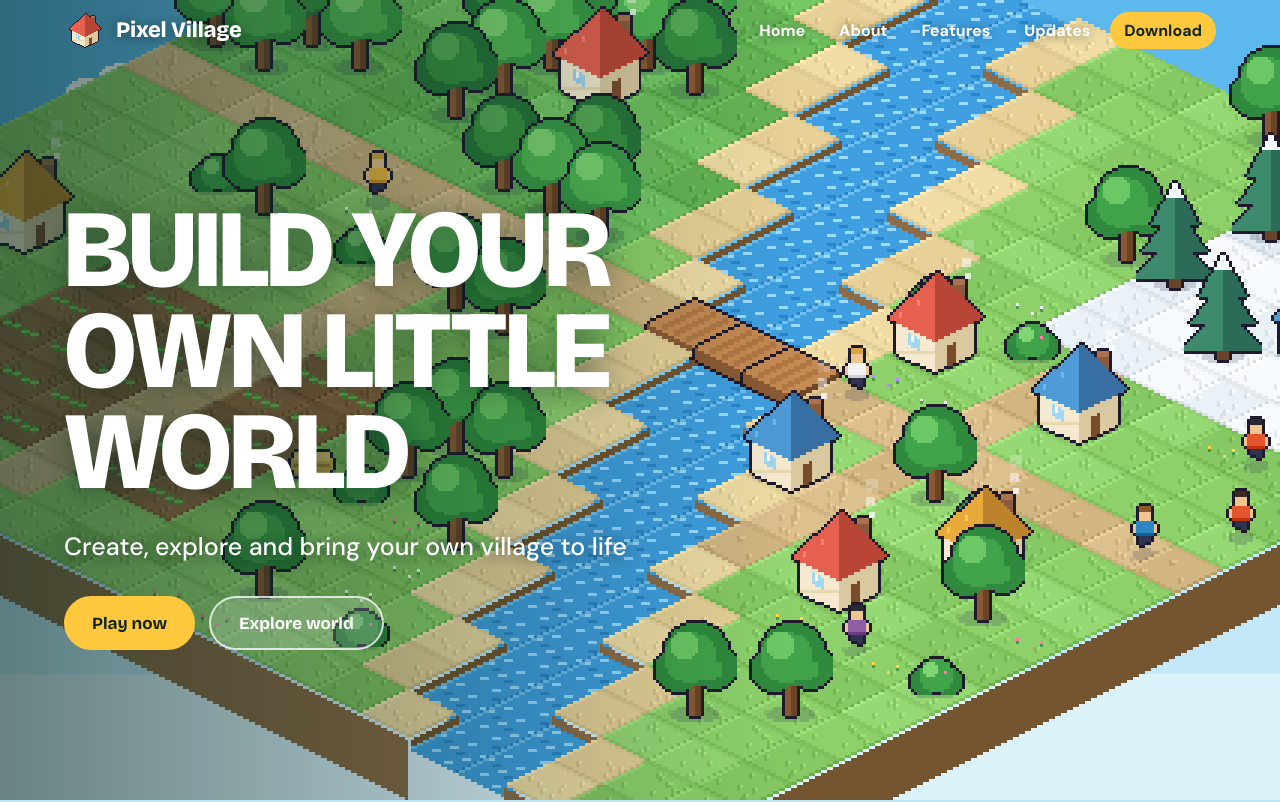
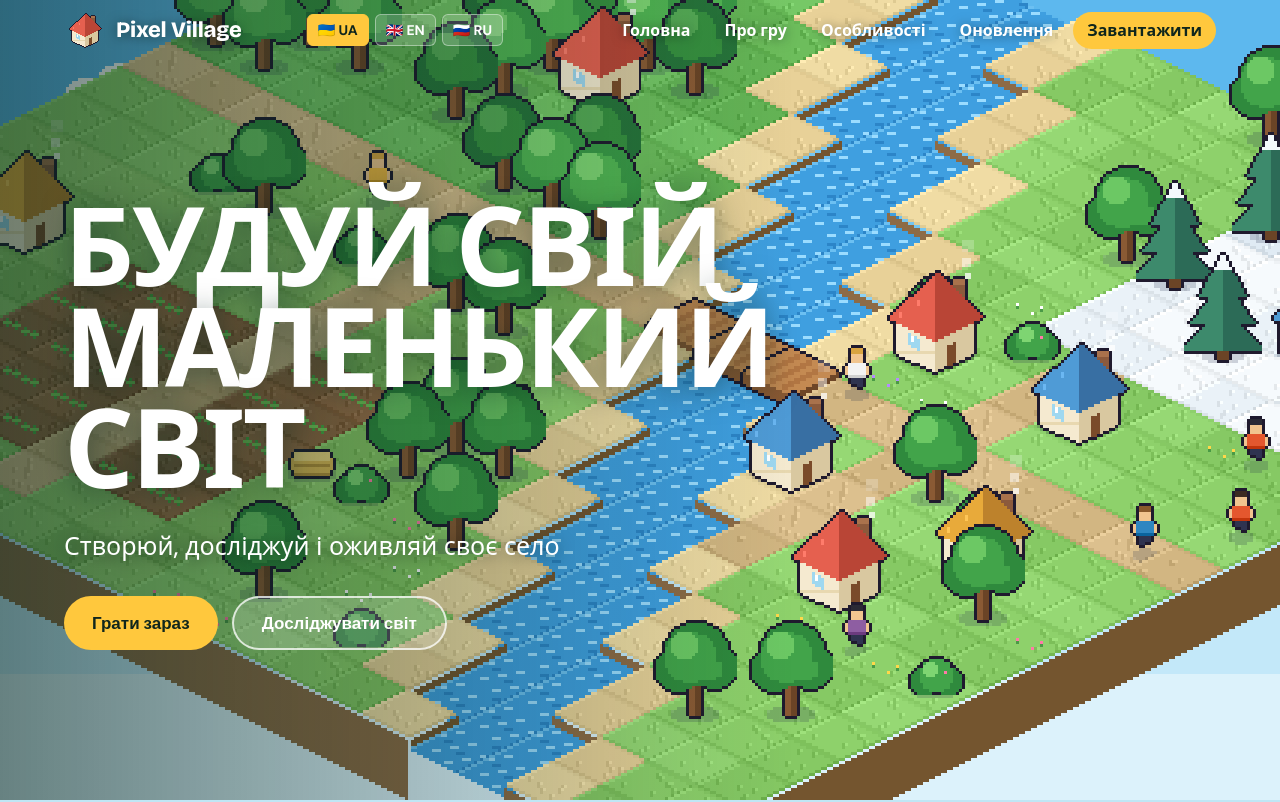
Before and after one commit to gertyn230/game-releases, a plain HTML site: page index.html in a window 1280 px wide. Shown: the top 802 px of the page. Drawn offline with nearby package versions, Linux system fonts and the light colour scheme; animation ran at ten frames a second.

Commit message:
Додано перемикач мови на сайт 🌍
Додано багатомовність:
- 🇺🇦 Українська (за замовчуванням)
- 🇬🇧 Англійська
- 🇷🇺 Російська

Функціонал:
- Кнопки перемикання мови у верхній панелі
- Автоматичне визначення мови браузера
- Збереження вибраної мови в localStorage
- Переклад всіх основних секцій:
  * Hero секція
  * Навігація
  * About, Features, Updates
  * Download, Community
- Красивий дизайн кнопок з hover ефектами

Co-Authored-By: Claude <noreply@anthropic.com>

```diff
--- a/index.html
+++ b/index.html
@@ -26,7 +26,14 @@ a:focus-visible,button:focus-visible{outline:3px solid var(--sun);outline-offset
 .nav li a:hover{background:rgba(255,255,255,.2)}.nav.s li a:hover{background:var(--soft)}
 .nav li a.go{background:var(--sun);color:#10261c;text-shadow:none}
 #mb{display:none;margin-left:auto;background:none;border:2px solid currentColor;color:inherit;border-radius:999px;font:700 15px 'DM Sans';padding:6px 16px;cursor:pointer}
-@media(max-width:860px){#mb{display:block}.nav ul{display:none;position:absolute;top:100%;left:0;right:0;flex-direction:column;padding:12px 5vw 20px;background:var(--sheet);color:var(--ink);text-shadow:none;box-shadow:0 12px 24px rgba(0,0,0,.15)}.nav.o ul{display:flex}.nav.o{background:var(--sheet);color:var(--ink);text-shadow:none}}
+.lang{display:flex;gap:6px;margin-left:auto}
+.lang button{background:rgba(255,255,255,.16);border:1.5px solid rgba(255,255,255,.4);color:#fff;border-radius:6px;font:600 14px 'DM Sans';padding:6px 10px;cursor:pointer;transition:all .2s}
+.lang button:hover{background:rgba(255,255,255,.25);transform:scale(1.05)}
+.lang button.active{background:var(--sun);color:#10261c;border-color:var(--sun)}
+.nav.s .lang button{color:var(--ink);border-color:var(--line);background:var(--soft)}
+.nav.s .lang button:hover{background:var(--sheet);border-color:var(--mute)}
+.nav.s .lang button.active{background:var(--sun);color:#10261c;border-color:var(--sun)}
+@media(max-width:860px){#mb{display:block}.lang{margin-left:0;order:-1}.nav ul{display:none;position:absolute;top:100%;left:0;right:0;flex-direction:column;padding:12px 5vw 20px;background:var(--sheet);color:var(--ink);text-shadow:none;box-shadow:0 12px 24px rgba(0,0,0,.15)}.nav.o ul{display:flex}.nav.o{background:var(--sheet);color:var(--ink);text-shadow:none}}
 .btn{display:inline-flex;align-items:center;height:54px;padding:0 28px;border-radius:999px;font:700 17px 'Bricolage Grotesque',sans-serif;text-decoration:none;border:0;cursor:pointer;transition:transform .15s}
 .btn:hover{transform:translateY(-2px)}
 .btn.p{background:var(--sun);color:#10261c}.btn.g{background:rgba(255,255,255,.16);color:#fff;border:2px solid rgba(255,255,255,.75);backdrop-filter:blur(6px)}
@@ -84,6 +91,11 @@ footer{background:var(--sheet);padding:30px 5vw 60px;color:var(--mute);font-size
 <canvas id="w"></canvas><div id="t"></div>
 <header class="nav" id="nav">
 <a class="logo" href="#home"><canvas class="ic" data-i="0" data-s="1"></canvas>Pixel Village</a>
+<div class="lang">
+<button onclick="setLang('uk')" class="active" data-lang="uk">🇺🇦 UA</button>
+<button onclick="setLang('en')" data-lang="en">🇬🇧 EN</button>
+<button onclick="setLang('ru')" data-lang="ru">🇷🇺 RU</button>
+</div>
 <button id="mb" aria-label="Menu">Menu</button>
 <ul><li><a href="#home">Home</a></li><li><a href="#about">About</a></li><li><a href="#features">Features</a></li><li><a href="#updates">Updates</a></li><li><a class="go" href="#download">Download</a></li></ul>
 </header>
@@ -282,6 +294,107 @@ const BI=[['Meadow village','Rooftops, a market road and neighbours out for a wa
 $$('.tab').forEach((b,i)=>b.onclick=()=>{$$('.tab').forEach(t=>t.setAttribute('aria-selected',t==b));bt=[BI[i][2],BI[i][3]];$('#bn').textContent=BI[i][0];$('#bd').textContent=BI[i][1]});
 const nav=$('#nav');const ns=()=>nav.classList.toggle('s',scrollY>40);addEventListener('scroll',ns,{passive:true});ns();
 $('#mb').onclick=()=>nav.classList.toggle('o');$$('.nav li a').forEach(a=>a.onclick=()=>nav.classList.remove('o'));
+
+// Багатомовність
+const translations = {
+  uk: {
+    title: 'Pixel Village — Будуй свій маленький світ',
+    hero_h1: 'Будуй свій маленький світ',
+    hero_sub: 'Створюй, досліджуй і оживляй своє село',
+    btn_play: 'Грати зараз',
+    btn_explore: 'Досліджувати світ',
+    nav_home: 'Головна',
+    nav_about: 'Про гру',
+    nav_features: 'Особливості',
+    nav_updates: 'Оновлення',
+    nav_download: 'Завантажити',
+    about_h2: 'Спокійне місце для будівництва.',
+    about_lead: 'Pixel Village — це розслаблена пісочниця. Прокладай дороги, будуй будинки, саджай поля та спостерігай як жителі заповнюють вулиці. Немає таймерів, тож будуй у своєму темпі.',
+    features_h2: 'Що можна робити у твоєму селі',
+    updates_h2: 'Останні оновлення',
+    download_h2: 'Завантажити гру',
+    community_h2: 'Приєднуйся до спільноти',
+    footer: '© 2026 Pixel Village'
+  },
+  en: {
+    title: 'Pixel Village — Build your own little world',
+    hero_h1: 'Build your own little world',
+    hero_sub: 'Create, explore and bring your own village to life',
+    btn_play: 'Play now',
+    btn_explore: 'Explore world',
+    nav_home: 'Home',
+    nav_about: 'About',
+    nav_features: 'Features',
+    nav_updates: 'Updates',
+    nav_download: 'Download',
+    about_h2: 'A quiet place to build.',
+    about_lead: 'Pixel Village is a relaxed sandbox. Lay out roads, raise cottages, plant fields and watch villagers fill the streets. There are no timers, so you can build at your own pace.',
+    features_h2: 'What you can do in your village',
+    updates_h2: 'Latest updates',
+    download_h2: 'Download the game',
+    community_h2: 'Join the community',
+    footer: '© 2026 Pixel Village'
+  },
+  ru: {
+    title: 'Pixel Village — Построй свой маленький мир',
+    hero_h1: 'Построй свой маленький мир',
+    hero_sub: 'Создавай, исследуй и оживляй свою деревню',
+    btn_play: 'Играть сейчас',
+    btn_explore: 'Исследовать мир',
+    nav_home: 'Главная',
+    nav_about: 'О игре',
+    nav_features: 'Особенности',
+    nav_updates: 'Обновления',
+    nav_download: 'Скачать',
+    about_h2: 'Спокойное место для строительства.',
+    about_lead: 'Pixel Village — это расслабленная песочница. Прокладывай дороги, строй дома, сажай поля и наблюдай как жители заполняют улицы. Нет таймеров, так что строй в своём темпе.',
+    features_h2: 'Что можно делать в твоей деревне',
+    updates_h2: 'Последние обновления',
+    download_h2: 'Скачать игру',
+    community_h2: 'Присоединяйся к сообществу',
+    footer: '© 2026 Pixel Village'
+  }
+};
+
+function setLang(lang) {
+  localStorage.setItem('lang', lang);
+  document.documentElement.lang = lang;
+  document.title = translations[lang].title;
+
+  // Оновлення кнопок мови
+  $$('.lang button').forEach(b => b.classList.toggle('active', b.dataset.lang === lang));
+
+  // Оновлення тексту
+  const t = translations[lang];
+  $('.hero h1').textContent = t.hero_h1;
+  $('.hero .sub').textContent = t.hero_sub;
+  $$('.hero .btn')[0].textContent = t.btn_play;
+  $$('.hero .btn')[1].textContent = t.btn_explore;
+
+  // Навігація
+  const navLinks = $$('.nav ul li a');
+  navLinks[0].textContent = t.nav_home;
+  navLinks[1].textContent = t.nav_about;
+  navLinks[2].textContent = t.nav_features;
+  navLinks[3].textContent = t.nav_updates;
+  navLinks[4].textContent = t.nav_download;
+
+  // Секції
+  $('#about h2').textContent = t.about_h2;
+  $('#about .lead').textContent = t.about_lead;
+  $('#features h2').textContent = t.features_h2;
+  $('#updates h2').textContent = t.updates_h2;
+  $('#download h2').textContent = t.download_h2;
+  $('#community h2').textContent = t.community_h2;
+  $('footer').textContent = t.footer;
+}
+
+// Автовизначення мови або завантаження збереженої
+const savedLang = localStorage.getItem('lang');
+const browserLang = navigator.language.split('-')[0];
+const defaultLang = savedLang || (['uk', 'ru'].includes(browserLang) ? browserLang : 'uk');
+setLang(defaultLang);
+
 resize();requestAnimationFrame(loop);
 </script>
 </body>
```
